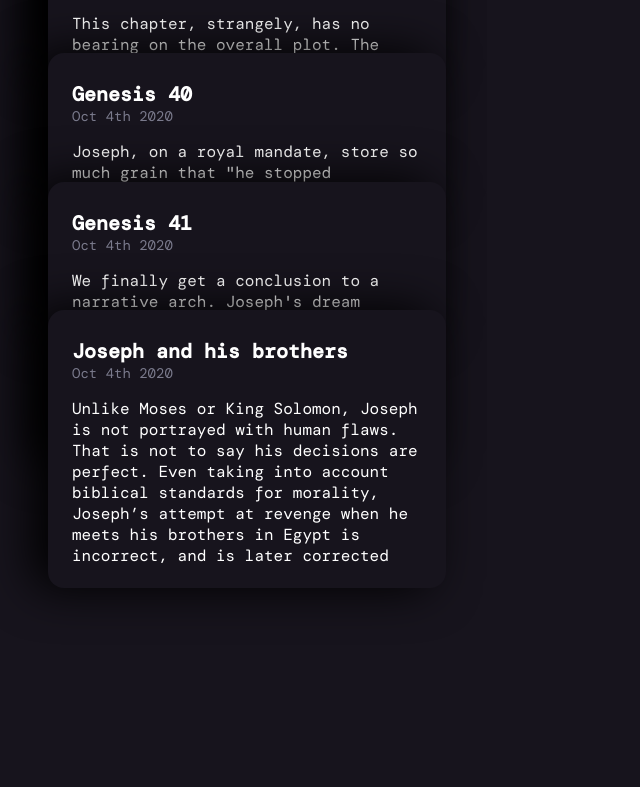
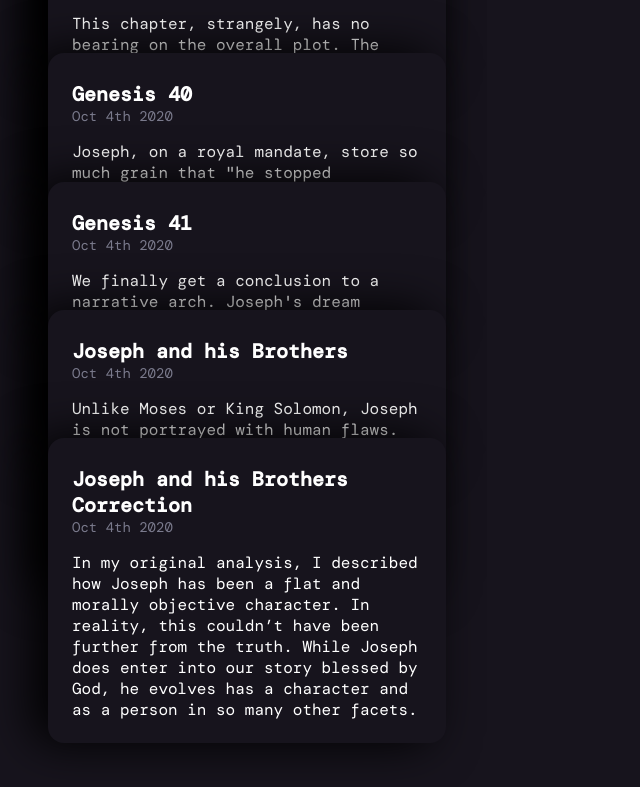
Before and after one commit to nicholasunderwood/bible-blog, a plain HTML site: page index.html in a window 1280 px wide. Shown: the part 1531-2318 px from the top of the page, without its empty margins (0-640 px from the left). Drawn offline with nearby package versions, Linux system fonts and the light colour scheme; a web font is replaced by a local one.

Commit message:
new stuff

```diff
--- a/index.html
+++ b/index.html
@@ -361,10 +361,9 @@
 					<a href="#">css</a>
 				</div>
 			</article>
-
 			<article class="card">
 				<header class="card-header">
-					<h2>Joseph and his brothers</h2>
+					<h2>Joseph and his Brothers</h2>
 					<p>Oct 4th 2020</p>
 				</header>
 				<div class="card-body">
@@ -387,6 +386,41 @@
 					<a href="#">css</a>
 				</div>
 			</article>
+			<article class="card">
+				<header class="card-header">
+					<h2>Joseph and his Brothers Correction</h2>
+					<p>Oct 4th 2020</p>
+				</header>
+				<div class="card-body">
+					<p>
+						In my original analysis, I described how Joseph has been a flat and morally objective character.
+						In reality, this couldn’t have been further from the truth.
+						While Joseph does enter into our story blessed by God, he evolves has a character and as a person in so many other facets.
+						Genesis 37 introduces us to a Joseph who is preferred by both his father and God, which makes him arrogant and naive.
+						He tells his brothers and his family about his dreams, where they, along with the entirety of the cosmos, bow down to him.
+						His father prefers him over his brothers to the extent that he makes Joseph a robe with sleeves.
+						The garment itself has little significance.
+						It represents his position at the top of the family hierarchy, second to only his father.
+						His brothers, out of jealousy, conspire to kill him, but settle on selling him into slavery.
+						We see Joseph earn power and autonomy through his favor with his master, only to be thrown into jail.
+						Again, Joseph finds favor with the jail keeper, who gives him power and management responsibilities in the jail.
+						<br><br>
+						This puts him into a position to interpret the dreams of two of the Pharaoh's servants, and Joseph's devine networking eventually secures him a position of power second to only the Pharaoh.
+						The narrative so far forms a clear pattern.
+						Joseph rises to the top of a hierarchy due to his favor with God, and because of the sins of others, he falls to an even lower position, only to rise to the top again.
+						The famine represents a change in this pattern, as the next component in our sequence of events, we would expect Joseph to, somehow, lose his power. Instead, it functions as a bridge back to our introduction. Joseph’s family finds themselves in need of food, and, like many others, turn to Egypt and to Joseph.
+						With a level of irony to rival a greek play, Joseph’s brothers, through their own jealousy, end up bowing to their elder.
+						Their show of submission represents the perfect opportunity for Joseph to show mercy and kindness by forgiving his brothers.
+						Instead he acts on anger and revenge, by accusing them as spies and sending them to jail.
+						When he returns, he decides to let all but one of them leave with food for their family.
+						Only after learning that Reuben tried to protect him does he return his sibling’s gold and sends them - minus Simeon - on their way.
+					</p>
+				</div>
+				<div class="tags">
+					<a href="#">html</a>
+					<a href="#">css</a>
+				</div>
+			</article>
 		</section>
 		<section id="text-wrapper">
 			<div id="text-body">
@@ -394,7 +428,6 @@
 					<h1></h1><span></span>
 				</header>
 				<div id='text-content'>
-
 				</div>
 			</div>
 		</section>
```
